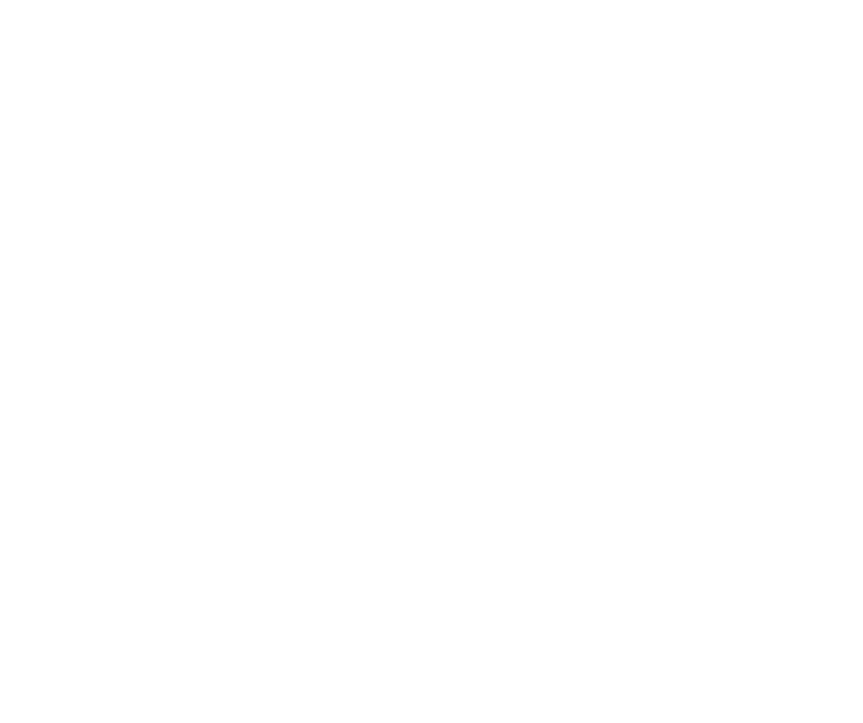
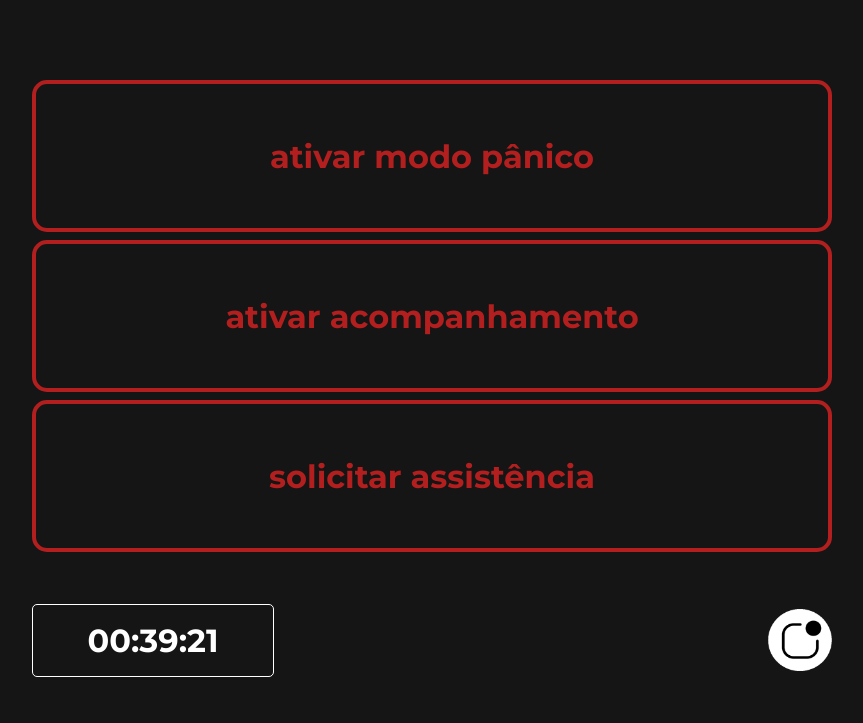
Before and after one commit to SirDnx/challenge, a plain HTML site: page emergencia.html in a window 1280 px wide. Shown: the whole page, without its empty margins (208-1071 px from the left). Drawn offline with Linux system fonts and the light colour scheme.

Commit message:
pagina emergencia atualizada

```diff
--- a/assets/estilos/bg-index.css
+++ b/assets/estilos/bg-index.css
@@ -1,3 +1,3 @@
-.bg__index{
+body{
     background-color: var(--cor0);
 }
--- /dev/null
+++ b/assets/estilos/emergencia-style/principal-emergencia/link.css
@@ -0,0 +1,18 @@
+.link{
+    color: var(--botao-emergencia);
+    border: 4px solid var(--botao-emergencia);
+    display: flex;
+    align-items: center;
+    justify-content: center;
+    height: 90%;
+    font-size: 2rem;
+    background-color: transparent;
+    border-radius: 15px;
+    transition: .3s all ease-in;
+}
+
+.link:hover{
+    transform: scale(1.05);
+    color: var(--cor0);
+    background-color: var(--botao-emergencia);
+}
--- /dev/null
+++ b/assets/estilos/emergencia-style/principal-emergencia/perifericos-imagem.css
@@ -0,0 +1,4 @@
+.perifericos__imagem{
+    display: block;
+    width: 100%;
+}
--- /dev/null
+++ b/assets/estilos/emergencia-style/principal-emergencia/perifericos-voltar.css
@@ -0,0 +1,8 @@
+.perifericos__voltar{
+    display: block;
+    width: 4rem;
+}
+
+.perifericos__voltar:hover{
+    transform: scale(1.1);
+}
--- /dev/null
+++ b/assets/estilos/emergencia-style/principal-emergencia/principal-perifericos.css
@@ -0,0 +1,6 @@
+.principal__perifericos{
+    width: 100%;
+    display: flex;
+    align-items: center;
+    justify-content: space-between;
+}
--- /dev/null
+++ b/assets/estilos/emergencia-style/principal-emergencia/principal.css
@@ -0,0 +1,14 @@
+.principal{
+    width: 100%;
+    max-width: 800px;
+    height: 80vh;
+    /* background-color: rgba(240, 248, 255, 0.329); */
+    display: grid;
+    grid-template-areas:
+    "btn-panico"
+    "btn-acompanhamento"
+    "btn-assistencia"
+    "btn-perifericos";
+    grid-template-columns: 100%;
+    grid-template-rows: 25% 25% 25% 25%;
+}
--- a/assets/estilos/geral.css
+++ b/assets/estilos/geral.css
@@ -2,6 +2,7 @@
 
 :root{
     --cor0: rgba(0, 0, 0, 0.918);
+    --botao-emergencia: #b31f1f;
     --fonte-geral: 'Montserrat', sans-serif;
 }
 
--- a/emergencia.html
+++ b/emergencia.html
@@ -4,8 +4,35 @@
     <meta charset="UTF-8">
     <meta name="viewport" content="width=device-width, initial-scale=1.0">
     <title>Emergência</title>
+    <link rel="stylesheet" href="assets/estilos/geral.css">
+    <link rel="stylesheet" href="assets/estilos/bg-index.css">
+    <link rel="stylesheet" href="assets/estilos/caixa-centralizadora.css">
+    <link rel="stylesheet" href="assets/estilos/emergencia-style/principal-emergencia/principal.css">
+    <link rel="stylesheet" href="assets/estilos/index-style/periferico/periferico-hora.css">
+    <link rel="stylesheet" href="assets/estilos/emergencia-style/principal-emergencia/link.css">
+    <link rel="stylesheet" href="assets/estilos/emergencia-style/principal-emergencia/principal-perifericos.css">
+    <link rel="stylesheet" href="assets/estilos/emergencia-style/principal-emergencia/perifericos-voltar.css">
+    <link rel="stylesheet" href="assets/estilos/emergencia-style/principal-emergencia/perifericos-imagem.css">
 </head>
 <body>
-
+    <div class="caixa__centralizadora">
+        <section class="principal">
+            <div class="principal__panico">
+                <a href="#" class="principal__panico__link link">ativar modo pânico</a>
+            </div>
+            <div class="principal__acompanhamento">
+                <a href="#" class="principal__acompanhamento__link link">ativar acompanhamento</a>
+            </div>
+            <div class="principal__assistencia">
+                <a href="#" class="principal__assistencia__link link">solicitar assistência</a>
+            </div>
+            <div class="principal__perifericos">
+                <div id="hora" onclick="diaSemana()" class="periferico--hora">
+                </div>
+                <a href="index.html" class="perifericos__voltar"><img src="assets/img/voltar.png" alt="botao voltar" class="perifericos__imagem"></a>
+            </div>
+        </section>
+    </div>
+    <script src="assets/js/relogio.js"></script>
 </body>
 </html>
```
Also changed, not shown: index.html (+10 -10 lines), assets/estilos/index-style/menu/menu--imagem.css (renamed from assets/estilos/menu/menu--imagem.css), assets/estilos/index-style/menu/menu-item.css (renamed from assets/estilos/menu/menu-item.css), assets/estilos/index-style/menu/menu-link.css (renamed from assets/estilos/menu/menu-link.css), assets/estilos/index-style/menu/menu-lista.css (renamed from assets/estilos/menu/menu-lista.css), assets/estilos/index-style/menu/menu.css (renamed from assets/estilos/menu/menu.css), assets/estilos/index-style/periferico/periferico-bluetooth.css (added), assets/estilos/index-style/periferico/periferico-hora.css (renamed from assets/estilos/periferico/periferico-hora.css), assets/estilos/index-style/periferico/periferico-imagem.css (added), assets/estilos/index-style/periferico/periferico-link.css (renamed from assets/estilos/periferico/periferico-link.css), assets/estilos/index-style/periferico/periferico.css (renamed from assets/estilos/periferico/periferico.css).
